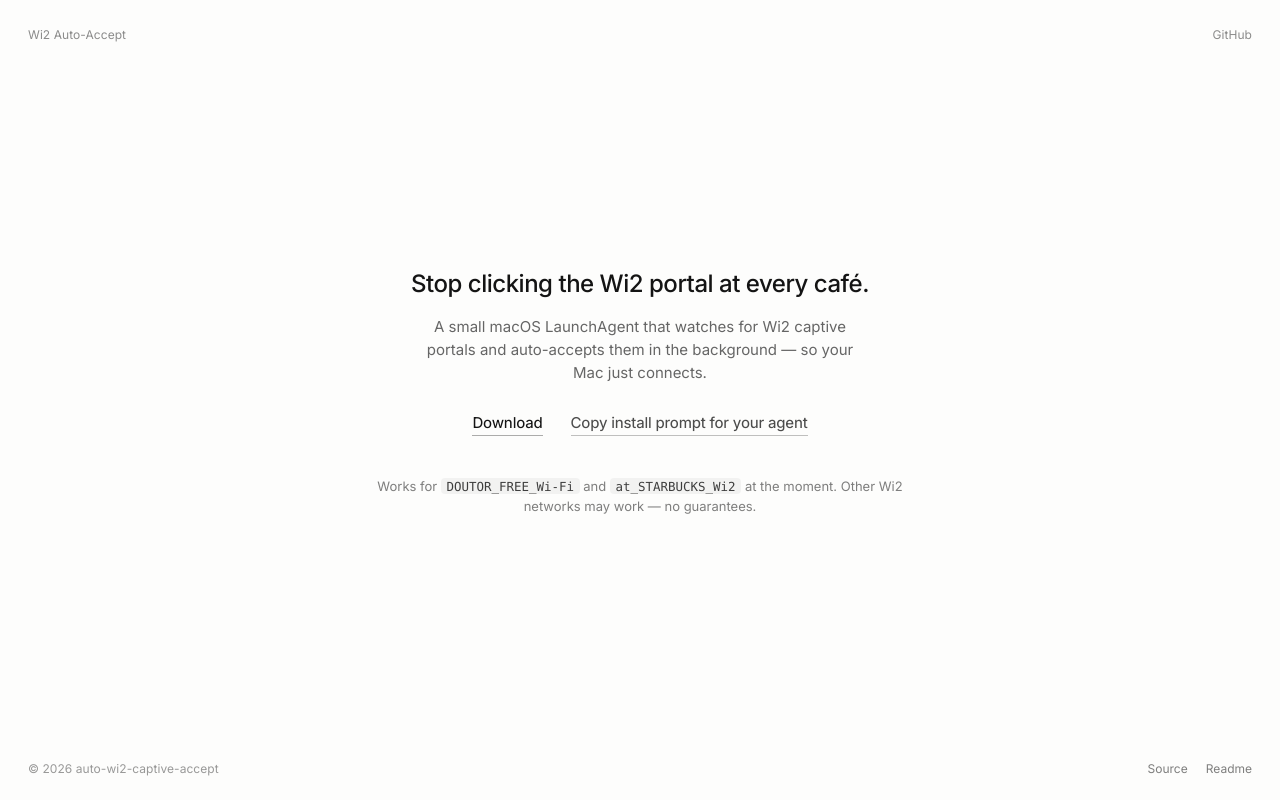
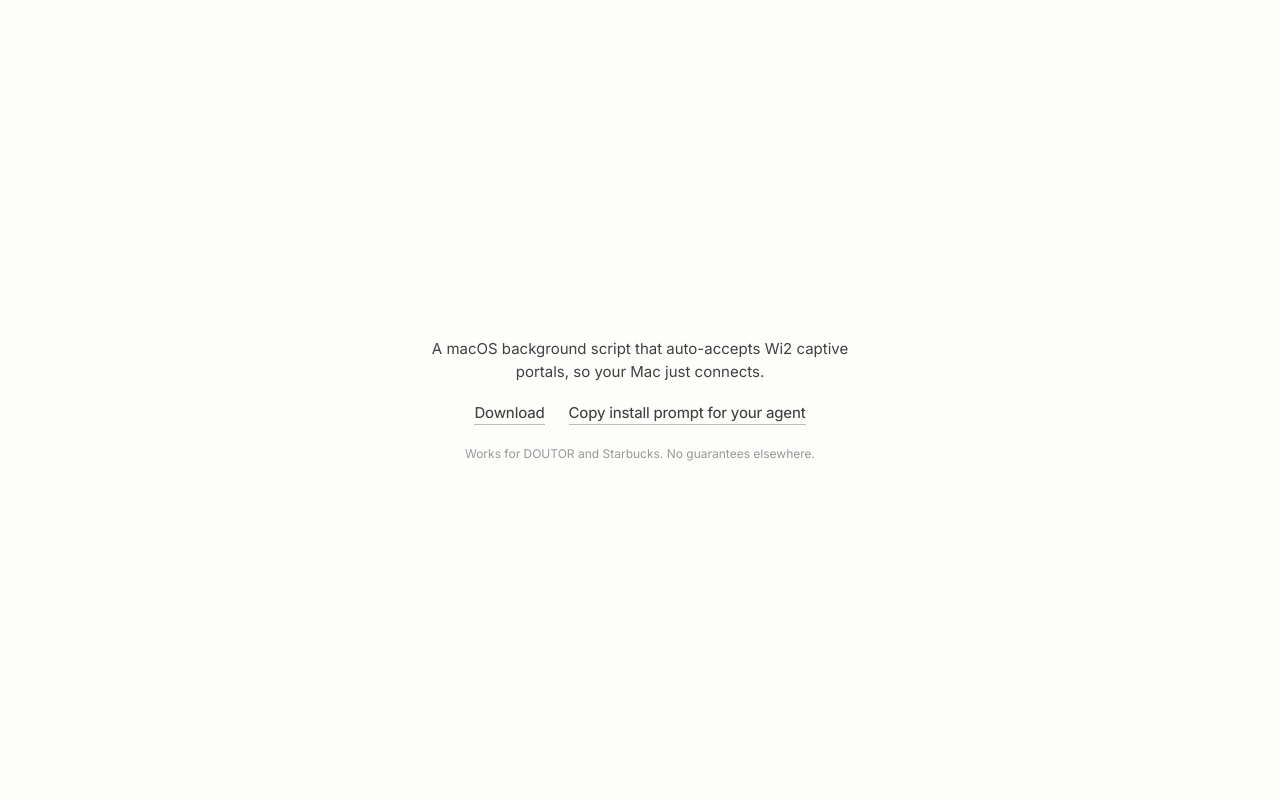
Before and after one commit to chen-rn/annoying-wifi, a Next.js app in the folder web/: page / in a window 1280 px wide. Built offline with nearby package versions, Linux system fonts and the light colour scheme.

Commit message:
Simplify landing to a single centered block

```diff
--- a/web/app/globals.css
+++ b/web/app/globals.css
@@ -50,97 +50,44 @@
   cursor: pointer;
 }
 
-/* ---------- layout ---------- */
-
 .page {
   min-height: 100vh;
   display: flex;
-  flex-direction: column;
+  align-items: center;
+  justify-content: center;
+  padding: 1.5rem;
 }
 
-/* ---------- brand mark (top-left) ---------- */
-
-.brand-mark {
-  position: fixed;
-  top: 1.5rem;
-  left: 1.75rem;
-  z-index: 10;
-}
-
-.repo-mark {
-  position: fixed;
-  top: 1.5rem;
-  right: 1.75rem;
-  z-index: 10;
-}
-
-.brand-link,
-.repo-link {
-  display: inline-flex;
-  align-items: center;
-  color: rgba(0, 0, 0, 0.45);
-  font-size: 0.75rem;
-  font-weight: 400;
-  letter-spacing: 0.005em;
-  line-height: 1;
-  transition: color 0.2s ease;
-}
-
-.brand-link:hover,
-.repo-link:hover {
-  color: rgba(0, 0, 0, 0.85);
-}
-
-/* ---------- hero ---------- */
-
-.hero {
-  flex: 1;
-  display: flex;
-  align-items: center;
-  justify-content: center;
-  padding: 6rem 1.5rem 3rem;
-}
-
-.hero-inner {
-  max-width: 540px;
+.block {
+  max-width: 420px;
   text-align: center;
   display: flex;
   flex-direction: column;
   align-items: center;
-  gap: 1rem;
-}
-
-.title {
-  font-size: 1.5rem;
-  font-weight: 500;
-  letter-spacing: -0.02em;
-  line-height: 1.25;
-  color: rgba(0, 0, 0, 0.92);
+  gap: 1.25rem;
 }
 
 .lede {
   font-size: 0.9375rem;
   line-height: 1.55;
-  color: rgba(0, 0, 0, 0.6);
-  max-width: 460px;
+  color: rgba(0, 0, 0, 0.75);
 }
 
 .actions {
   display: inline-flex;
   flex-wrap: wrap;
   justify-content: center;
-  gap: 0.75rem 1.75rem;
-  margin-top: 0.75rem;
+  gap: 0.5rem 1.5rem;
 }
 
 .action-link {
   position: relative;
   display: inline-block;
-  padding: 0 0 4px;
+  padding: 0 0 3px;
   font-size: 0.9375rem;
   font-weight: 450;
   letter-spacing: -0.012em;
-  color: rgba(0, 0, 0, 0.7);
+  color: rgba(0, 0, 0, 0.75);
   transition: color 0.25s ease;
 }
 
@@ -164,67 +111,8 @@
   opacity: 0.85;
 }
 
-.action-link.primary {
-  color: rgba(0, 0, 0, 0.92);
-}
-
 .note {
-  margin-top: 1.5rem;
-  font-size: 0.8125rem;
-  line-height: 1.55;
-  color: rgba(0, 0, 0, 0.5);
-}
-
-.ssid {
-  font-family: ui-monospace, SFMono-Regular, Menlo, Consolas, monospace;
-  font-size: 0.78rem;
-  padding: 0.05rem 0.35rem;
-  border-radius: 4px;
-  background: rgba(0, 0, 0, 0.045);
-  color: rgba(0, 0, 0, 0.75);
-}
-
-/* ---------- footer ---------- */
-
-.footer {
-  width: 100%;
-  margin: auto 0 0;
-  padding: 1.5rem 1.75rem;
-  display: flex;
-  align-items: center;
-  justify-content: space-between;
-  flex-wrap: wrap;
-  gap: 0.5rem 1.25rem;
   font-size: 0.75rem;
+  line-height: 1.5;
   color: rgba(0, 0, 0, 0.4);
 }
-
-.footer-copy {
-  letter-spacing: 0.005em;
-}
-
-.footer-links {
-  display: inline-flex;
-  align-items: center;
-  flex-wrap: wrap;
-  gap: 0.25rem 1.125rem;
-}
-
-.footer-links > a {
-  color: rgba(0, 0, 0, 0.5);
-  transition: color 0.15s ease;
-}
-
-.footer-links > a:hover {
-  color: rgba(0, 0, 0, 0.8);
-}
-
-/* ---------- mobile ---------- */
-
-@media (max-width: 540px) {
-  .brand-mark { top: 1.125rem; left: 1.25rem; }
-  .repo-mark { top: 1.125rem; right: 1.25rem; }
-  .hero { padding: 5rem 1.25rem 2.5rem; }
-  .footer { padding: 1.25rem; }
-  .title { font-size: 1.3rem; }
-}
--- a/web/app/page.tsx
+++ b/web/app/page.tsx
@@ -6,61 +6,23 @@
 export default function Home() {
   return (
     <main className="page">
-      <header className="brand-mark">
-        <a className="brand-link" href="/">
-          <span className="brand-name">Wi2 Auto-Accept</span>
-        </a>
-      </header>
-
-      <aside className="repo-mark">
-        <a className="repo-link" href={REPO_URL} target="_blank" rel="noreferrer">
-          GitHub
-        </a>
-      </aside>
-
-      <section className="hero">
-        <div className="hero-inner">
-          <h1 className="title">
-            Stop clicking the Wi2 portal at every café.
-          </h1>
+      <section className="block">
         <p className="lede">
-            A small macOS LaunchAgent that watches for Wi2 captive portals and
-            auto-accepts them in the background — so your Mac just connects.
+          A macOS background script that auto-accepts Wi2 captive portals, so
+          your Mac just connects.
         </p>
 
         <div className="actions">
-            <a className="action-link primary" href={ZIP_URL}>
+          <a className="action-link" href={ZIP_URL}>
             Download
           </a>
           <CopyAgentPrompt />
         </div>
 
         <p className="note">
-            Works for{" "}
-            <span className="ssid">DOUTOR_FREE_Wi-Fi</span> and{" "}
-            <span className="ssid">at_STARBUCKS_Wi2</span> at the moment. Other
-            Wi2 networks may work — no guarantees.
+          Works for DOUTOR and Starbucks. No guarantees elsewhere.
         </p>
-        </div>
       </section>
-
-      <footer className="footer">
-        <span className="footer-copy">
-          © {new Date().getFullYear()} auto-wi2-captive-accept
-        </span>
-        <nav className="footer-links">
-          <a href={REPO_URL} target="_blank" rel="noreferrer">
-            Source
-          </a>
-          <a
-            href={`${REPO_URL}/blob/main/README.md`}
-            target="_blank"
-            rel="noreferrer"
-          >
-            Readme
-          </a>
-        </nav>
-      </footer>
     </main>
   );
 }
```
Lines whose indentation alone changed are shown as unchanged.
